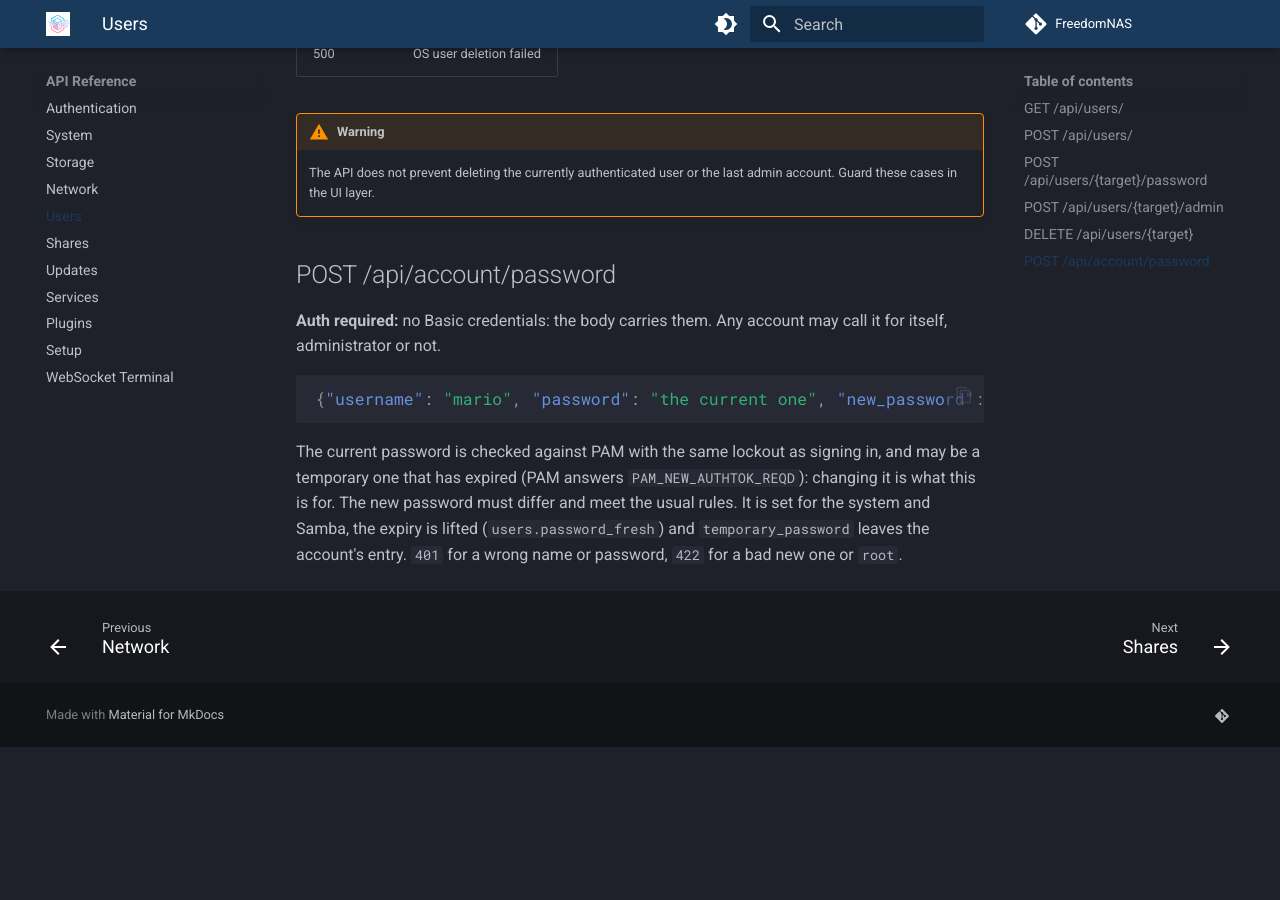
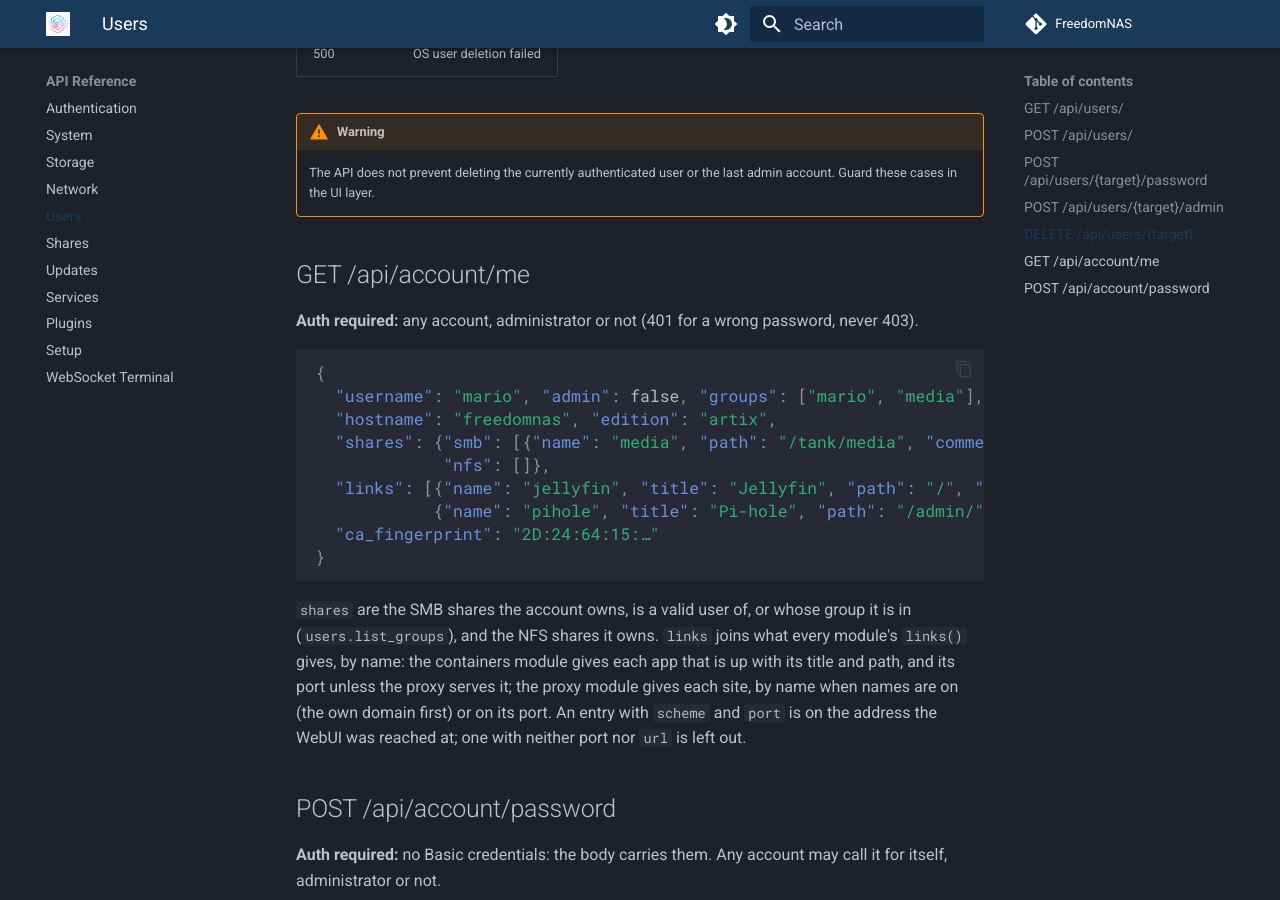
Before and after one commit to FreedomNAS/freedomnas-docs, an MkDocs documentation site: the page built from docs/api/users.md, in a window 1280 px wide and 900 px high, scrolled down 3782 px. Built offline with MkDocs 1.6.1 and Material for MkDocs 9.7.7, drawn with Linux system fonts in a browser that asks for light colours; before the commit the page ends 4529 px from its top, so only the background shows below that.

Commit message:
Document the account page

````diff
--- a/docs/api/users.md
+++ b/docs/api/users.md
@@ -165,6 +165,32 @@ Delete an OS user and remove from `config.yaml`.
     The API does not prevent deleting the currently authenticated user or
     the last admin account. Guard these cases in the UI layer.
 
+## GET /api/account/me
+
+**Auth required:** any account, administrator or not (401 for a wrong
+password, never 403).
+
+```json
+{
+  "username": "mario", "admin": false, "groups": ["mario", "media"],
+  "hostname": "freedomnas", "edition": "artix",
+  "shares": {"smb": [{"name": "media", "path": "/tank/media", "comment": "media", "read_only": false}],
+             "nfs": []},
+  "links": [{"name": "jellyfin", "title": "Jellyfin", "path": "/", "url": "https://jellyfin.freedomnas.home.arpa/"},
+            {"name": "pihole", "title": "Pi-hole", "path": "/admin/", "scheme": "https", "port": 8053}],
+  "ca_fingerprint": "2D:24:64:15:…"
+}
+```
+
+`shares` are the SMB shares the account owns, is a valid user of, or whose
+group it is in (`users.list_groups`), and the NFS shares it owns. `links`
+joins what every module's `links()` gives, by name: the containers module
+gives each app that is up with its title and path, and its port unless the
+proxy serves it; the proxy module gives each site, by name when names are on
+(the own domain first) or on its port. An entry with `scheme` and `port` is
+on the address the WebUI was reached at; one with neither port nor `url` is
+left out.
+
 ## POST /api/account/password
 
 **Auth required:** no Basic credentials: the body carries them. Any account
--- a/mkdocs.yml
+++ b/mkdocs.yml
@@ -79,6 +79,7 @@ nav:
     - File Shares: user-guide/shares.md
     - Network: user-guide/network.md
     - Users: user-guide/users.md
+    - My Account: user-guide/account.md
     - Updates: user-guide/updates.md
     - Services: user-guide/services.md
     - Containers: user-guide/containers.md
````
Also changed, not shown: docs/architecture/orchestrator.md (+1 -0 lines), docs/architecture/security.md (+6 -0 lines), docs/user-guide/account.md (added, +19 -0 lines), docs/user-guide/users.md (+1 -1 lines).
